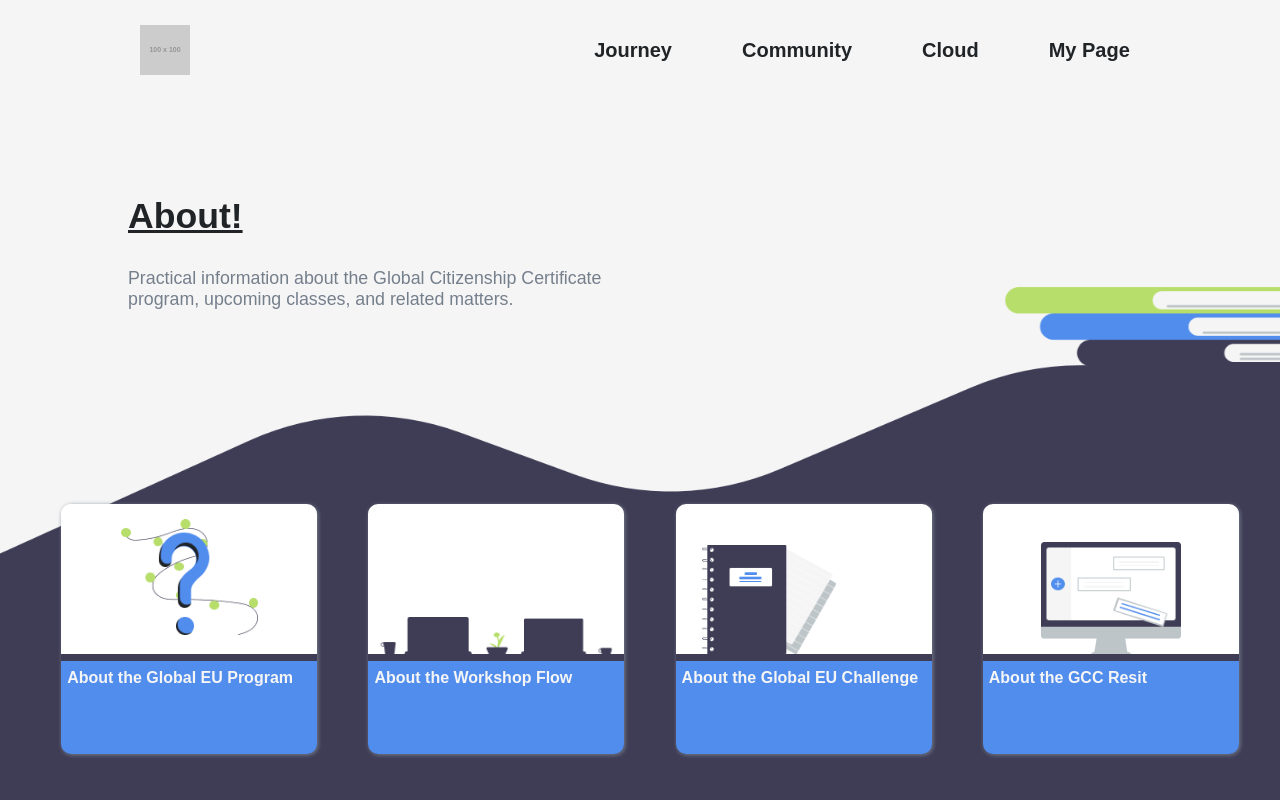
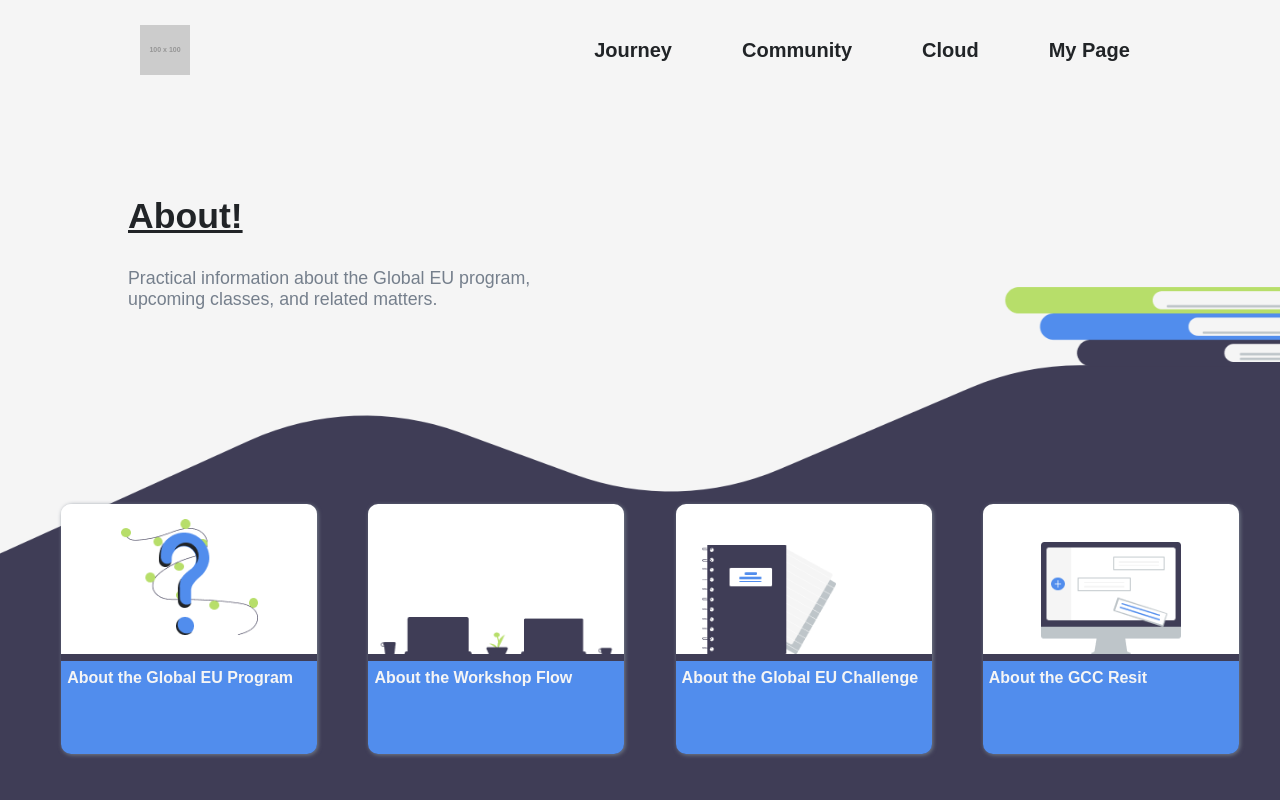
Before and after one commit to titouandeschanels/GlobalCitizenship, a React (Create React App) app in the folder gccapp/: page /about in a window 1280 px wide. Shown: the top 800 px of the page. Built offline with nearby package versions, Linux system fonts and the light colour scheme; the HTML template or start-up script is replaced by a standard one.

Commit message:
change Global Citizenship program to Global EU on about page

```diff
--- a/gccapp/src/components/background/index-about.tsx
+++ b/gccapp/src/components/background/index-about.tsx
@@ -15,9 +15,9 @@ const BackgroundAboutpage: React.FC<BackgroundAboutpageProps> = () => {
             </div>
             <div>
                 <Subtitle>
-                    Practical information about the Global Citizenship Certificate
+                    Practical information about the Global EU program,
                     <br/>
-                    program, upcoming classes, and related matters.
+                    upcoming classes, and related matters.
                 </Subtitle>
             </div>
         </BackgroundPictureAbout>
```
